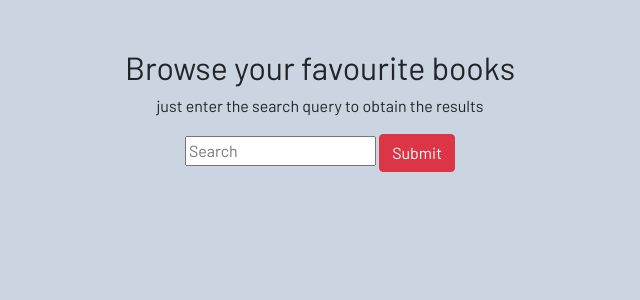
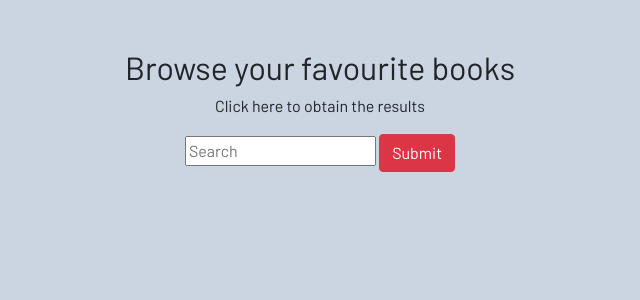
Before and after one commit to Chinabel/Online-Academy-Platform, a Django app: page /books/ in a window 1280 px wide. Shown: the part 56-356 px from the top of the page, without its empty margins (320-960 px from the left). Run offline with Django 4.2, Linux system fonts and the light colour scheme; parts of the project's set-up code (start-up, migrations or seed data) failed here and were passed over; some libraries are stand-ins or nearby versions; some web fonts are replaced.

Commit message:
Update books.html

```diff
--- a/templates/books.html
+++ b/templates/books.html
@@ -4,7 +4,7 @@
 
 <section class='text-center container'>
     <h2>Browse your favourite books</h2>
-    <p>just enter the search query to obtain the results</p><b></b>
+    <p>Click here to obtain the results</p><b></b>
     <form action="" method="post">
         {% csrf_token %}
         {{form}}
```
